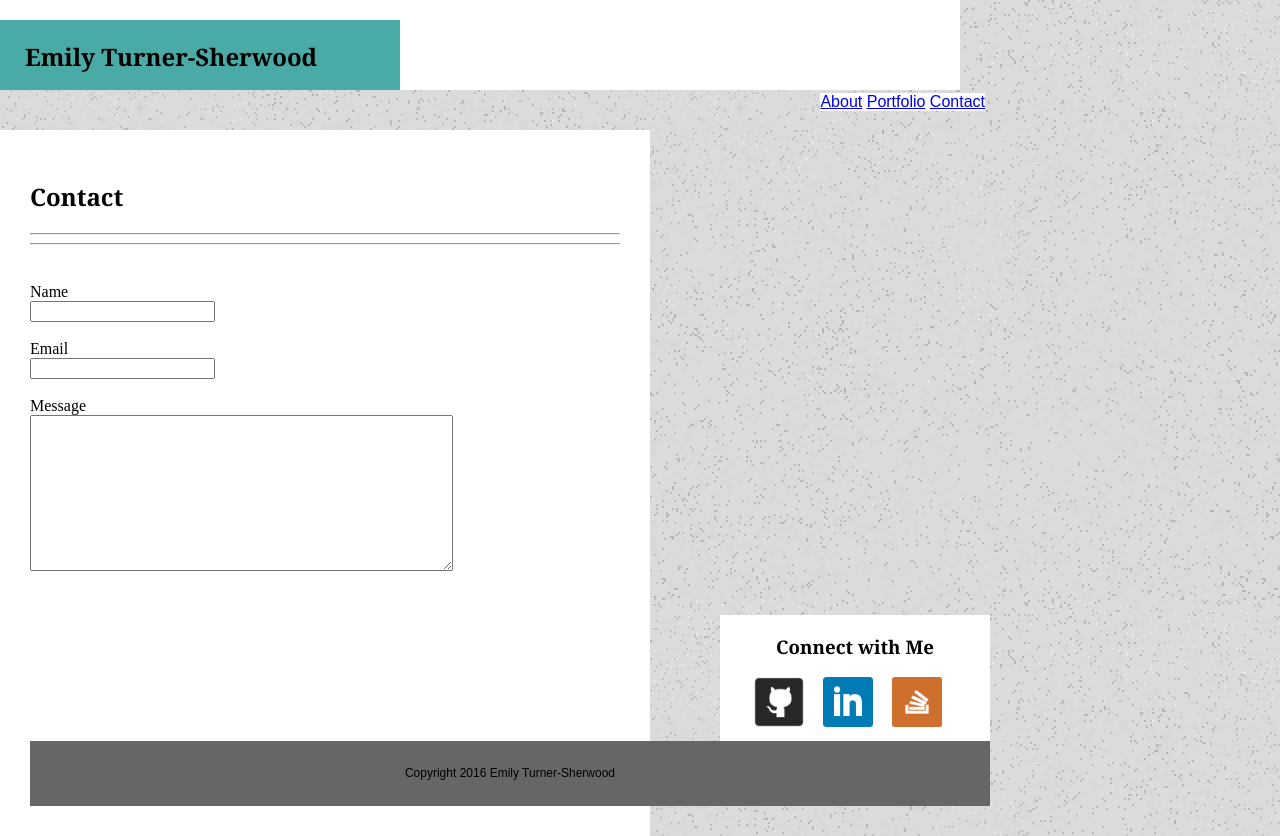
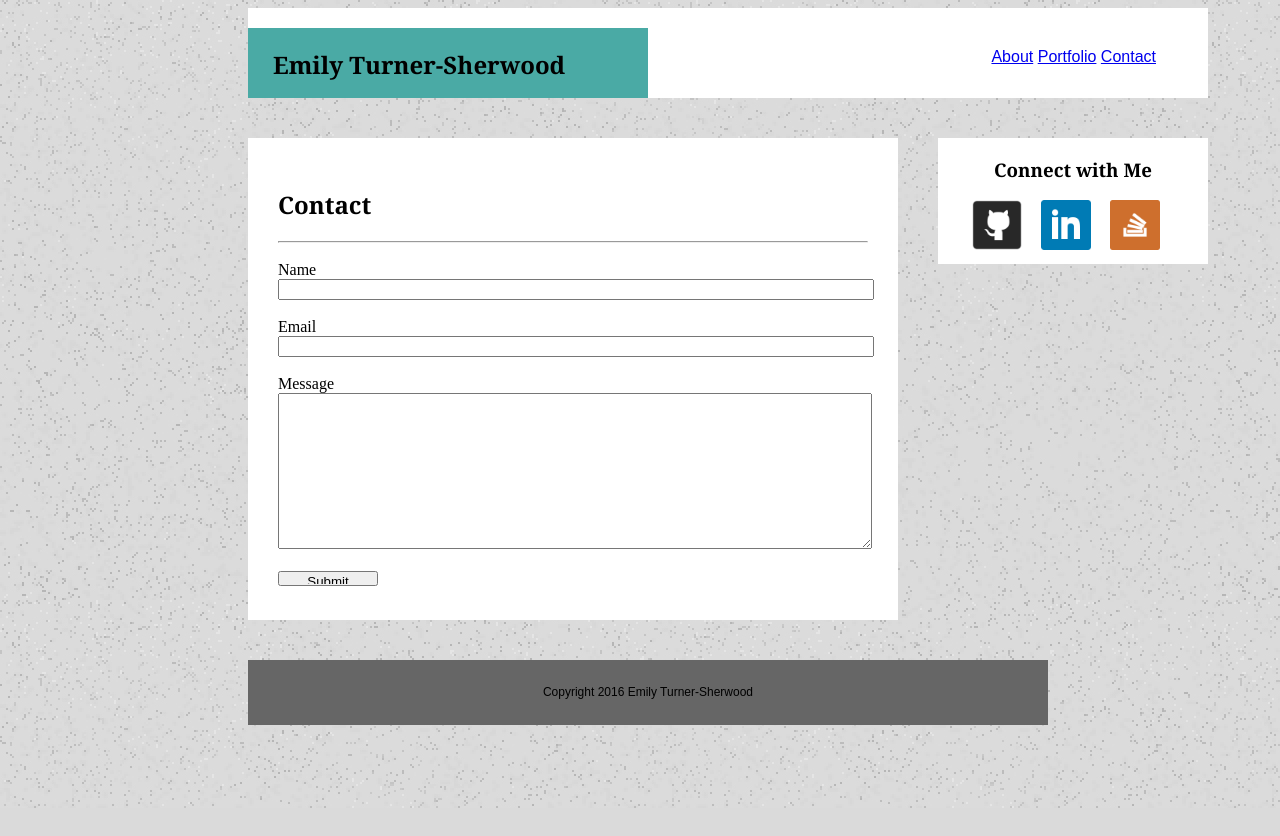
Before and after one commit to emilytsherwood/Basic-Portfolio, a PHP site: page /contact.html in a window 1280 px wide. After the commit the page ends 808 px from the top, so only its background shows below. Run offline with PHP 8.4, Linux system fonts and the light colour scheme.

Commit message:
October 6th Files-Almost Complete

```diff
--- a/assets/css/style.css
+++ b/assets/css/style.css
@@ -1,7 +1,6 @@
 html, body {
 	width: 100%;
 	height: 100%;
-	margin: 0;
 }
 
 hr {
@@ -71,7 +70,7 @@ img {
 
 nav {
 	float: right;
-	display: inline;
+	margin: 20px 52px;
 }
 
 ul {
@@ -106,15 +105,30 @@ aside {
 	width: 960px;
 }
 
+input {
+	width: 588px;
+    height: 15px;
+}
+
+textarea {
+	width: 588px;
+}
+
+.submit {
+	width: 100px;
+}
+
 footer {
 	background-color: #666666;
-	margin: 0 auto;
 	clear: both;
 	text-align: center;
 	padding: 25px;
 	font-size: 12px;
+	max-width: 1250px;
 }
 
-.footercontainer {
-	width: 960px;
+
+.pagewrap {
+	width: 800px;
+	margin: 0 auto;
 }
--- a/contact.html
+++ b/contact.html
@@ -6,12 +6,15 @@
 </head>
 <link type ="text/css" rel ="stylesheet" href="assets/css/style.css"/>
 <body style="background-image:url(assets/images/old_moon_@2X.jpg)">
+<div class="pagewrap">
 
 	<header>
 	<div class="contentwrapper">
 		<div class="alignment">
 		<h2 class="headerfont">Emily Turner-Sherwood</h2>
 		<div class="containerwidth">
+		</div>
+		</div>
 
 	<nav class="otherfont">
 		<ul>
@@ -27,14 +30,11 @@
 		</ul>
 	</nav>
 	</div>
-		</div>
-		</div>
 		</header>
 
 	<section>
 	<h2 class="headerfont">Contact</h2>
 	<hr class="contacthr">
-		<hr>
 		<br>
 		Name <br>
 		<input type="text" name="fullname">
@@ -46,6 +46,10 @@
 		<br>
 		Message <br>
 		<textarea rows="10" cols="50"></textarea>
+		<br>
+		<br>
+		<input type="submit" value="Submit" class="submit">
+	</section>
 
 	<div class="asidewidth">
 		<aside>
@@ -56,11 +60,9 @@
 		</aside>
 	</div>
 
-	<div class="footercontainer">
 		<footer>
 			<p class="otherfont">Copyright 2016 Emily Turner-Sherwood</p>
 		</footer>
-	</div>
 
 </body>
 </html>
```
Also changed, not shown: index.html (+6 -5 lines), portfolio.html (+3 -6 lines).
